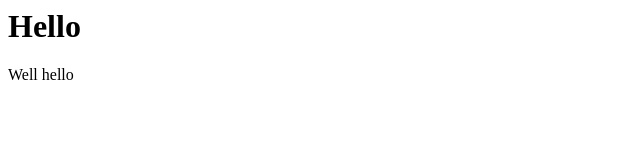
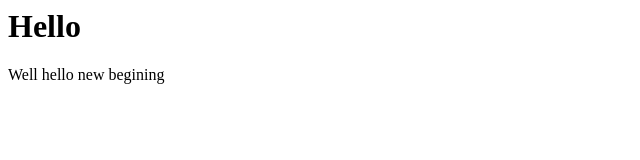
Before and after one commit to Glow4/Project, a plain HTML site: page index.html in a window 1280 px wide. Shown: the full height of the page, 0-640 px from the left. Drawn offline with Linux system fonts and the light colour scheme.

Commit message:
добавила описание

```diff
--- a/index.html
+++ b/index.html
@@ -1,2 +1,2 @@
 <h1>Hello</h1>
-<p>Well hello</p>
+<p>Well hello new begining</p>
```
